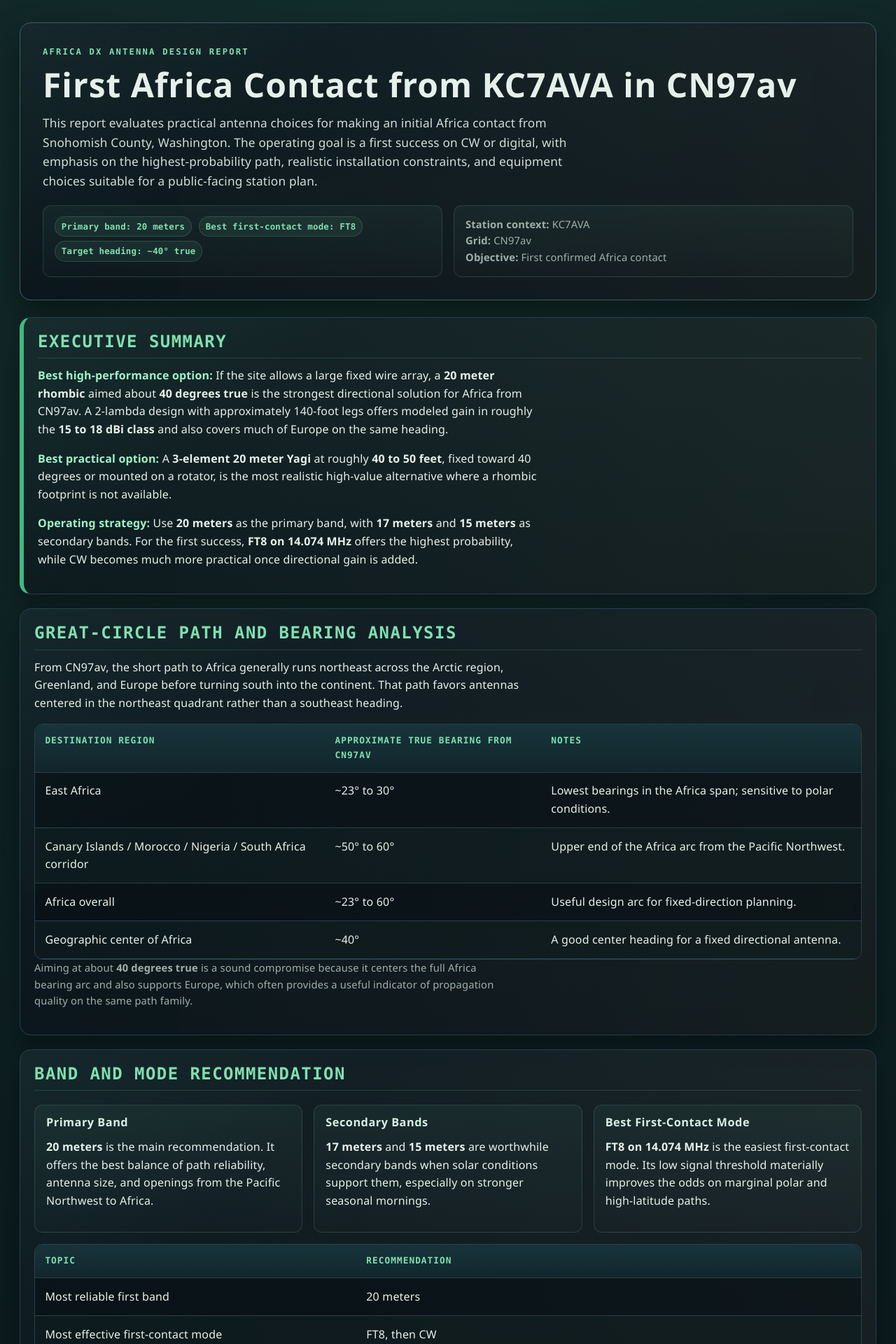
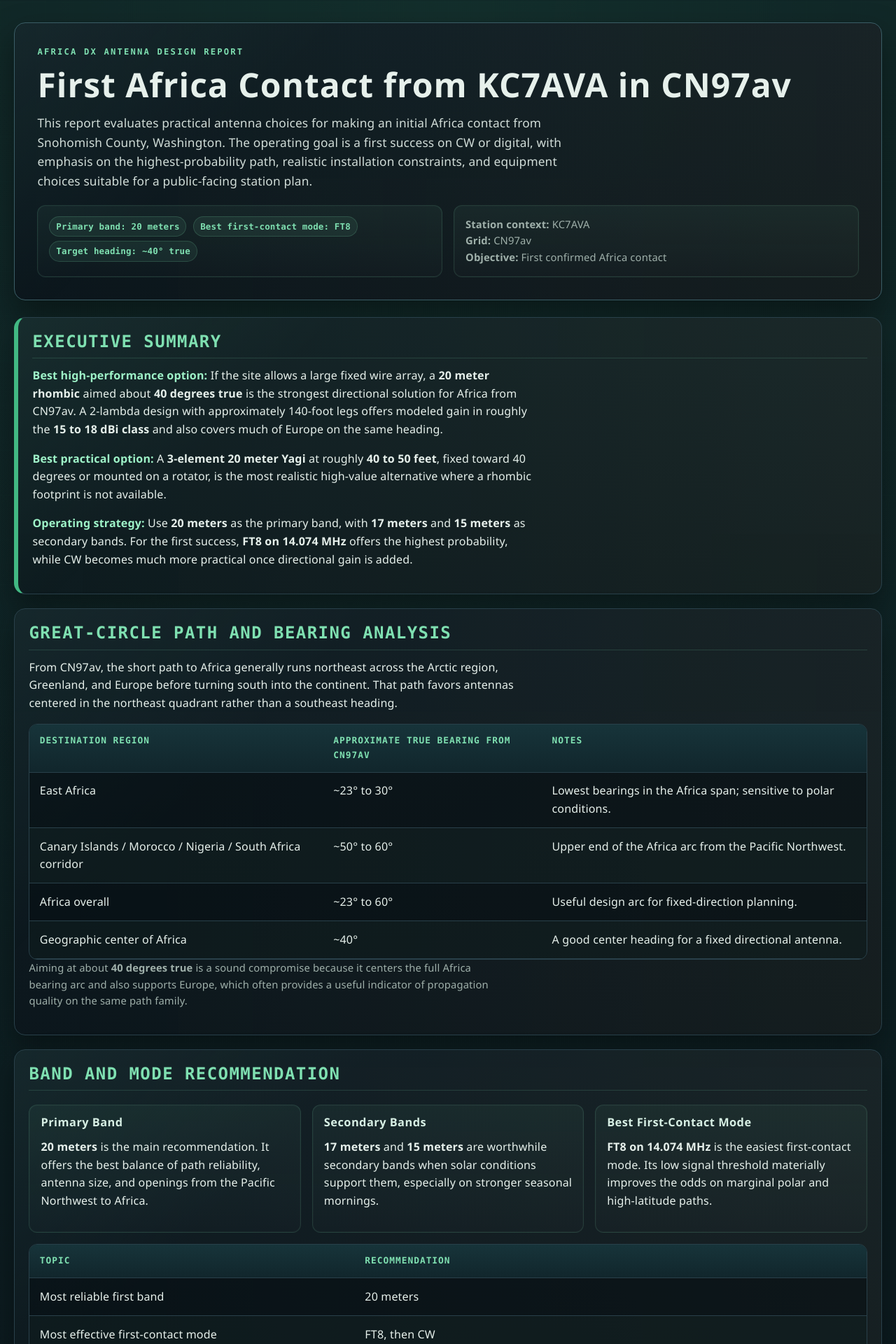
Before and after one commit to Treit/treit.github.io, a Jekyll site: the page misc/radio/africa-dx-antenna-report.html, which Jekyll copies as it is, in a window 1280 px wide. Shown: the top 1920 px of the page at 70% size. Built offline with Jekyll 4.4.1, drawn with Linux system fonts in a browser that asks for light colours.

Commit message:
Widen Africa DX report layout

```diff
--- a/misc/radio/africa-dx-antenna-report.html
+++ b/misc/radio/africa-dx-antenna-report.html
@@ -43,9 +43,10 @@
     opacity: 0.32;
   }
   .page {
-    max-width: 1380px;
+    width: 100%;
+    max-width: none;
     margin: 0 auto;
-    padding: 2rem clamp(1rem, 2.2vw, 1.75rem) 3rem;
+    padding: 2rem clamp(0.9rem, 1.6vw, 1.5rem) 3rem;
     position: relative;
     z-index: 1;
   }
@@ -212,7 +213,7 @@
   }
   .diagram {
     margin: 1.25rem 0 0;
-    padding: clamp(0.75rem, 0.9vw, 1rem);
+    padding: clamp(0.75rem, 0.9vw, 1rem) clamp(0.75rem, 1vw, 1.25rem);
     background: linear-gradient(180deg, rgba(7, 14, 18, 0.8) 0%, rgba(4, 10, 13, 0.92) 100%);
     border: 1px solid var(--line);
     border-radius: 16px;
@@ -222,6 +223,7 @@
     max-width: 100%;
     height: auto;
     display: block;
+    overflow: visible;
     background: #eff5ef;
     border: 1px solid #b6c7ba;
     border-radius: 12px;
@@ -409,7 +411,7 @@
       </table>
       <h3>Recommended layout diagram</h3>
       <figure class="diagram">
-        <svg viewBox="0 0 960 620" role="img" aria-labelledby="rhombic-diagram-title rhombic-diagram-desc" xmlns="http://www.w3.org/2000/svg">
+        <svg viewBox="0 0 1120 620" role="img" aria-labelledby="rhombic-diagram-title rhombic-diagram-desc" xmlns="http://www.w3.org/2000/svg">
           <title id="rhombic-diagram-title">Recommended 20 meter rhombic layout aimed about 40 degrees true from CN97av</title>
           <desc id="rhombic-diagram-desc">Plan-view diagram showing a four-leg rhombic with the feedpoint at the near end, a terminating resistor at the far end, approximate dimensions, and a northeast heading note for the favored Africa path.</desc>
           <defs>
@@ -492,7 +494,7 @@
       <h3>Illustrative modeled geometry / pattern concept</h3>
       <p class="small"><span class="caution">No solver output in this revision:</span> EZNEC was not available in the local environment used for this update, and no local NEC-capable package was found. The figure below is therefore a representative concept based on the report geometry and standard terminated-rhombic behavior, not a numerical field-solver result.</p>
       <figure class="diagram">
-        <svg viewBox="0 0 960 620" role="img" aria-labelledby="rhombic-model-title rhombic-model-desc" xmlns="http://www.w3.org/2000/svg">
+        <svg viewBox="0 0 1040 620" role="img" aria-labelledby="rhombic-model-title rhombic-model-desc" xmlns="http://www.w3.org/2000/svg">
           <title id="rhombic-model-title">Illustrative modeled geometry and representative radiation pattern concept for the recommended 20 meter rhombic</title>
           <desc id="rhombic-model-desc">Two-panel illustrative SVG. The left panel shows a representative terminated rhombic geometry with approximate dimensions and support-height assumptions. The right panel shows a qualitative forward radiation pattern concept with a strong northeast lobe and reduced rear response. The graphic is explicitly labeled as illustrative rather than solver output.</desc>
           <defs>
```
